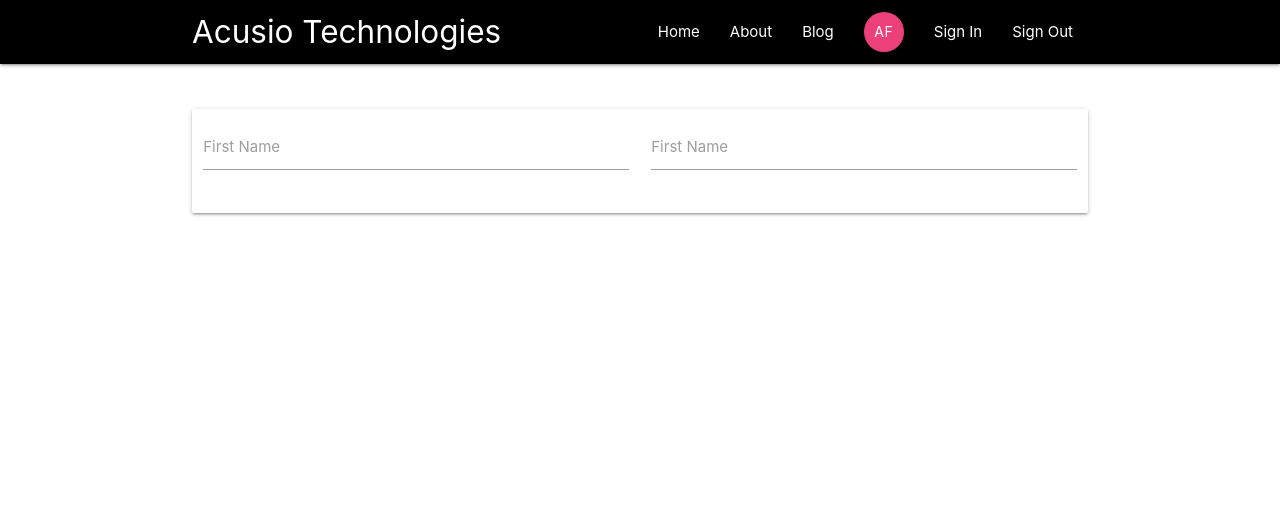
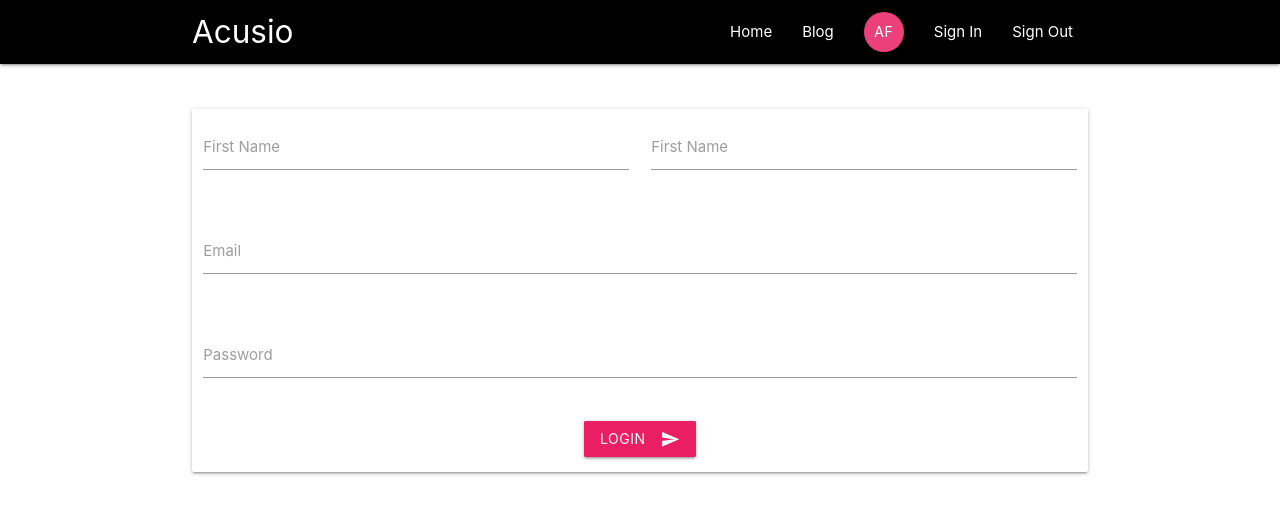
Before and after one commit to AstridFlare/Acusio.io, a React (Create React App) app: page /signin in a window 1280 px wide. Shown: the top 514 px of the page. Built offline with nearby package versions, Linux system fonts and the light colour scheme.

Commit message:
Added the NavPages

```diff
--- a/public/index.html
+++ b/public/index.html
@@ -15,9 +15,11 @@
      <!--Import Google Icon Font-->
   <link href="https://fonts.googleapis.com/icon?family=Material+Icons" rel="stylesheet">
 
-  <!-- Compiled and minified CSS -->
-  <link rel="stylesheet" href="https://cdnjs.cloudflare.com/ajax/libs/materialize/1.0.0-beta/css/materialize.min.css">
+   <!-- Compiled and minified CSS -->
+   <link rel="stylesheet" href="https://cdnjs.cloudflare.com/ajax/libs/materialize/1.0.0/css/materialize.min.css">
 
+   <!-- Compiled and minified JavaScript -->
+   <script src="https://cdnjs.cloudflare.com/ajax/libs/materialize/1.0.0/js/materialize.min.js"></script>
 
 
 
--- a/src/App.css
+++ b/src/App.css
@@ -1,3 +1,21 @@
 .blog-list {
 	margin-top: 3em;
 }
+
+.form-padding {
+	padding: 5em;
+}
+
+body {
+	display: flex;
+	min-height: 100vh;
+	flex-direction: column;
+}
+
+main {
+	flex: 1 0 auto;
+}
+
+.home-content {
+	margin-top: 2em;
+}
--- a/src/App.js
+++ b/src/App.js
@@ -6,6 +6,7 @@ import { BrowserRouter, Switch, Route } from 'react-router-dom';
 import Navbar from './components/Navigation/Navbar';
 import Blog from './components/Blog/Blog';
 import SignIn from './components/Auth/SignIn';
+import Home from './Home/Home';
 
 class App extends Component {
 	render() {
@@ -14,6 +15,7 @@ class App extends Component {
 				<div className="App">
 					<Navbar />
 					<Switch>
+						<Route exact path="/" component={Home} />
 						<Route path="/blog" component={Blog} />
 						<Route path="/signin" component={SignIn} />
 					</Switch>
--- /dev/null
+++ b/src/Home/Card.js
@@ -0,0 +1,37 @@
+import React, { Component } from 'react';
+
+export default class Card extends Component {
+	render() {
+		return (
+			<React.Fragment>
+				<div className="col s10 m2 offset-s1">
+					<div className="card">
+						<div className="card-image waves-effect waves-block waves-light">
+							<img
+								className="activator"
+								src="https://media.licdn.com/dms/image/C5603AQGYr6xG3rCxbg/profile-displayphoto-shrink_200_200/0?e=1557964800&v=beta&t=4S6txJAQoPUOSRmsqCfBNATluLfoK3PAyCn4DgG2fM4"
+								alt="avatar"
+							/>
+						</div>
+						<div className="card-content">
+							<span className="card-title activator grey-text text-darken-4">
+								Astrid Flare<i className="material-icons right">more_vert</i>
+							</span>
+							<p>
+								<a href="/">This is a link</a>
+							</p>
+						</div>
+						<div className="card-reveal">
+							<span className="card-title grey-text text-darken-4">
+								Card Title<i className="material-icons right">close</i>
+							</span>
+							<p>
+								Here is some more information about this product that is only revealed once clicked on.
+							</p>
+						</div>
+					</div>
+				</div>
+			</React.Fragment>
+		);
+	}
+}
--- /dev/null
+++ b/src/Home/Footer.js
@@ -0,0 +1,55 @@
+import React, { Component } from 'react';
+
+export default class componentName extends Component {
+	render() {
+		return (
+			<div>
+				<footer class="page-footer">
+					<div class="container">
+						<div class="row">
+							<div class="col l6 s12">
+								<h5 class="white-text">Footer Content</h5>
+								<p class="grey-text text-lighten-4">
+									You can use rows and columns here to organize your footer content.
+								</p>
+							</div>
+							<div class="col l4 offset-l2 s12">
+								<h5 class="white-text">Links</h5>
+								<ul>
+									<li>
+										<a class="grey-text text-lighten-3" href="#!">
+											Link 1
+										</a>
+									</li>
+									<li>
+										<a class="grey-text text-lighten-3" href="#!">
+											Link 2
+										</a>
+									</li>
+									<li>
+										<a class="grey-text text-lighten-3" href="#!">
+											Link 3
+										</a>
+									</li>
+									<li>
+										<a class="grey-text text-lighten-3" href="#!">
+											Link 4
+										</a>
+									</li>
+								</ul>
+							</div>
+						</div>
+					</div>
+					<div class="footer-copyright">
+						<div class="container">
+							© 2014 Copyright Text
+							<a class="grey-text text-lighten-4 right" href="#!">
+								More Links
+							</a>
+						</div>
+					</div>
+				</footer>
+			</div>
+		);
+	}
+}
--- /dev/null
+++ b/src/Home/Home.js
@@ -0,0 +1,18 @@
+import React, { Component } from 'react';
+
+import Card from './Card';
+import Footer from './Footer';
+
+export default class Home extends Component {
+	render() {
+		return (
+			<React.Fragment>
+				<div className="row home-content">
+					<h2 className="center">Meet The Team</h2>
+					<Card />
+				</div>
+				<Footer />
+			</React.Fragment>
+		);
+	}
+}
--- a/src/components/Auth/SignIn.js
+++ b/src/components/Auth/SignIn.js
@@ -6,33 +6,53 @@ export default class SignIn extends Component {
 			<div className="container blog-list">
 				<div className="card">
 					<div className="row">
-						<form className="col s12">
+						<form className="col s12 form-padding">
 							<div className="row">
 								<div className="input-field col s6">
 									<input id="first_name" type="text" className="validate" />
-									<label for="first_name">First Name</label>
+									<label htmlFor="first_name">First Name</label>
 								</div>
 								<div className="input-field col s6">
 									<input id="last_name" type="text" className="validate" />
-									<label for="last_name">First Name</label>
+									<label htmlFor="last_name">First Name</label>
+								</div>
+							</div>
+
+							<div className="row">
+								<div className="input-field col s12">
+									<input id="email" type="email" className="validate" />
+									<label htmlFor="email">Email</label>
+								</div>
+							</div>
+
+							<div className="row">
+								<div className="input-field col s12">
+									<input id="password" type="password" className="validate" />
+									<label htmlFor="password">Password</label>
+								</div>
+							</div>
+							<div className="center">
+								<div className="input-field ">
+									<button
+										className="btn pulse waves-effect waves-light pink"
+										type="submit"
+										name="action"
+									>
+										Login
+										<i className="material-icons right">send</i>
+									</button>
 								</div>
 							</div>
 						</form>
 					</div>
 				</div>
 			</div>
-
-			// <div class="row">
-			// 	<form className="col s12">
-			// 		<div className="row">
-			// 			<div className="input-field col s6">
-			// 				<input placeholder="Placeholder" id="first_name" type="text" className="validate">
-			// 					<label for="first_name">First Name</label>
-			// 				</input>
-			// 			</div>
-			// 		</div>
-			// 	</form>
-			// </div>
 		);
 	}
 }
+
+// <div class="row">
+//     <div class="input-field col s12">
+//          <input id="password" type="password" class="validate">
+//             <label for="password">Password</label>
+// </div>
--- a/src/components/Blog/Blog.js
+++ b/src/components/Blog/Blog.js
@@ -4,7 +4,7 @@ export default class Blog extends Component {
 	render() {
 		return (
 			<div className="container row blog-list	">
-				<ul className="collection col s12 m6">
+				<ul className="collection col s12 m6 offset-m3">
 					<li className="collection-item avatar">
 						<a href="/" className=" btn btn-floating pink lighten-1 circle">
 							AF
--- a/src/components/Navigation/Navbar.js
+++ b/src/components/Navigation/Navbar.js
@@ -9,7 +9,7 @@ export default class Navbar extends Component {
 					<nav className="nav-wrapper black">
 						<div className="container">
 							<a href="/" className="brand-logo">
-								Acusio Technologies
+								Acusio
 							</a>
 							<a href="/" className="sidenav-trigger" data-target="mobile-links">
 								<i className="material-icons">menu</i>
@@ -18,9 +18,7 @@ export default class Navbar extends Component {
 								<li>
 									<NavLink to="/">Home</NavLink>
 								</li>
-								<li>
-									<NavLink to="/about">About</NavLink>
-								</li>
+
 								<li>
 									<NavLink to="/blog">Blog</NavLink>
 								</li>
```
Also changed, not shown: src/components/About/About.js (deleted).
